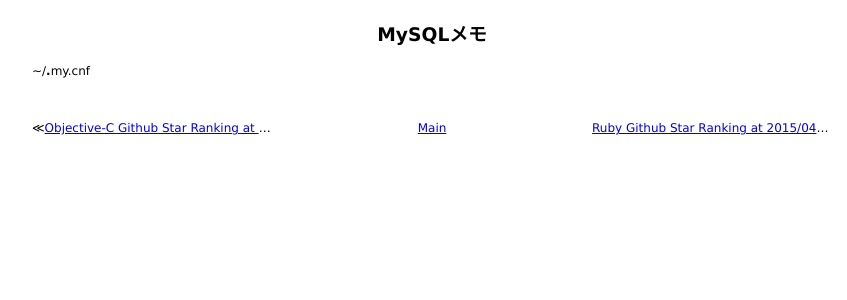
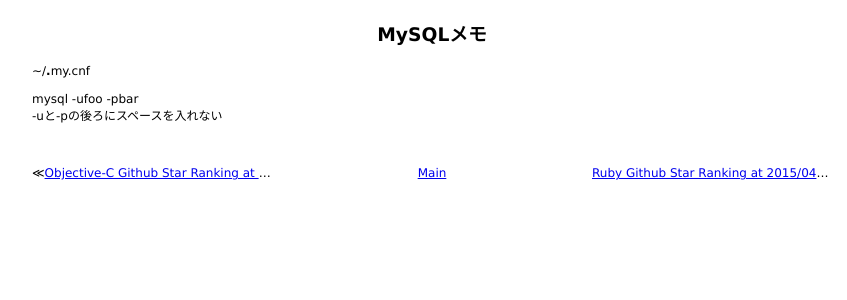
Before and after one commit to 38elements/38elements.github.com, a Jekyll site: the page built from _posts/2015-04-29-mysql.md, in a window 1280 px wide. Shown: the top 300 px of the page, without its empty margins (208-1055 px from the left). Built offline with Jekyll 4.4.1, drawn with Linux system fonts in a browser that asks for light colours; Markdown is read by kramdown in place of the engine named in the settings.

Commit message:
Update 2015-04-29-mysql.md

```diff
--- a/_posts/2015-04-29-mysql.md
+++ b/_posts/2015-04-29-mysql.md
@@ -3,3 +3,6 @@ layout: posts
 title: MySQLメモ
 ---
 ~/<b>.</b>my.cnf
+<br>
+mysql -ufoo -pbar
+-uと-pの後ろにスペースを入れない
```
